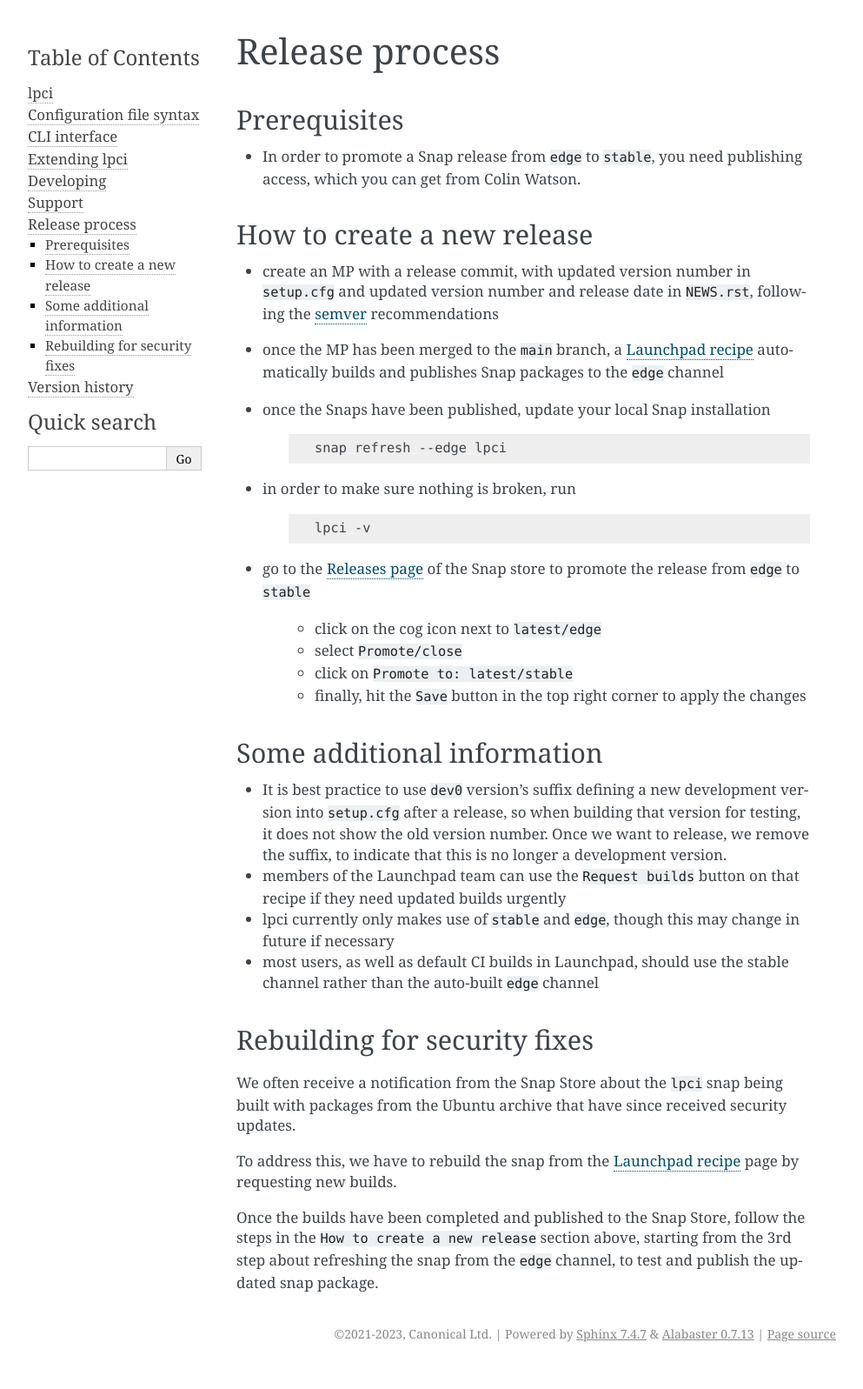
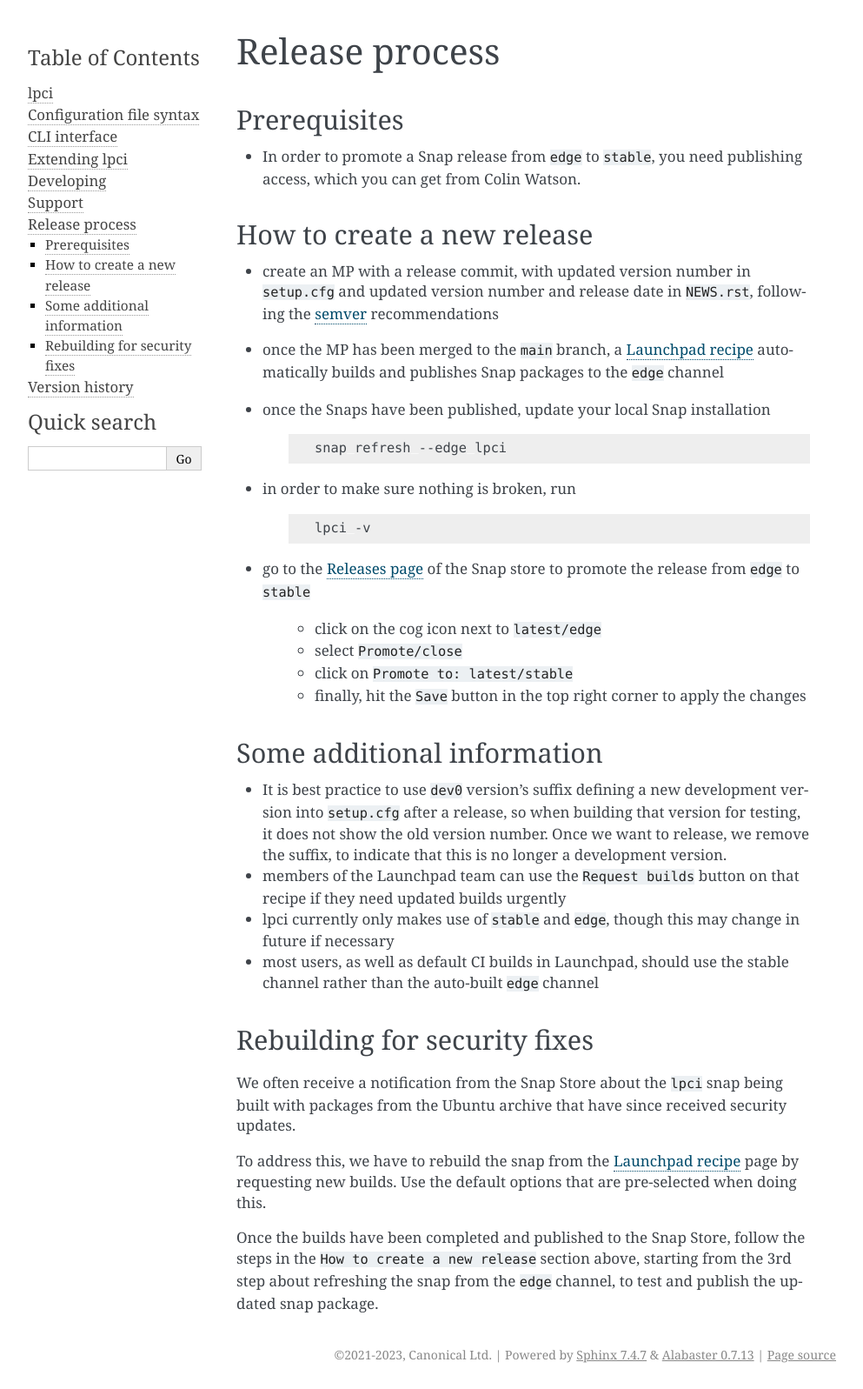
Before and after one commit to tushar5526/lpci-mirror, a Sphinx documentation site: the page built from docs/release-process.rst, in a window 1280 px wide. Shown: the whole page at 87% size, without its empty margins (148-1141 px from the left). Built offline with Sphinx 7.4.7, drawn with Linux system fonts in a browser that asks for light colours; before the commit the page ends 1573 px from its top, so only the background shows below that.

Commit message:
Add a note about using the defaults when requesting a manual snap build

```diff
--- a/docs/release-process.rst
+++ b/docs/release-process.rst
@@ -64,7 +64,8 @@
 updates.
 
 To address this, we have to rebuild the snap from the `Launchpad recipe
-<https://launchpad.net/~launchpad/lpci/+snap/lpci>`_ page by requesting new builds.
+<https://launchpad.net/~launchpad/lpci/+snap/lpci>`_ page by requesting new builds. Use
+the default options that are pre-selected when doing this.
 
 Once the builds have been completed and published to the Snap Store, follow the steps
 in the ``How to create a new release`` section above, starting from the 3rd step about
```
